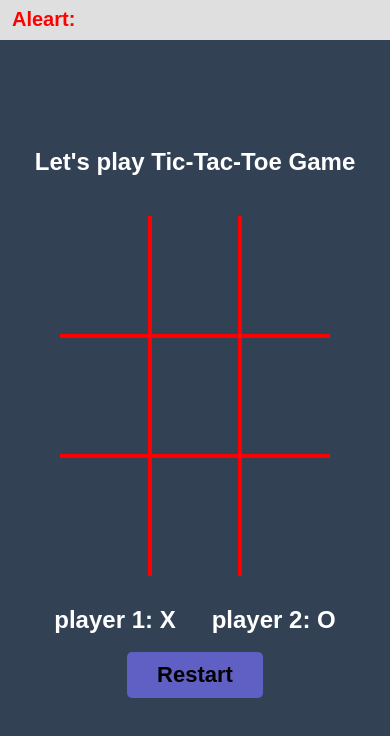
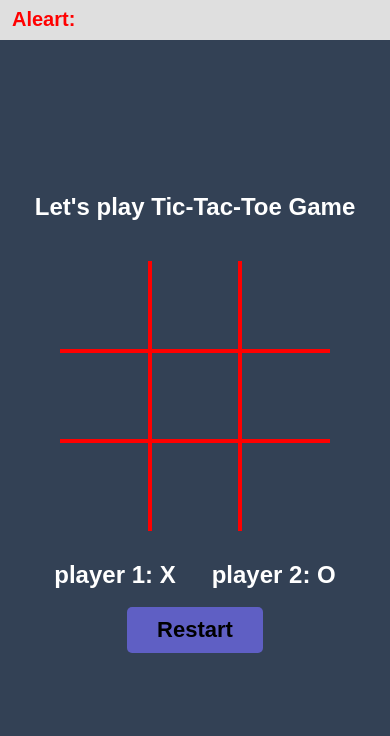
Before and after one commit to DhanushAM122000/Tic-Tac-Toe-Game, a plain HTML site: page index.html in a window 390 px wide. Drawn offline with Linux system fonts and the light colour scheme.

Commit message:
Update style.css

```diff
--- a/style.css
+++ b/style.css
@@ -113,7 +113,7 @@ body{
         grid-template-columns: repeat(3,minmax(90px, 1fr));
     }
 
-    .cel{
+    .cell{
         height: 90px;
         font-size: 50px;
     }
```
